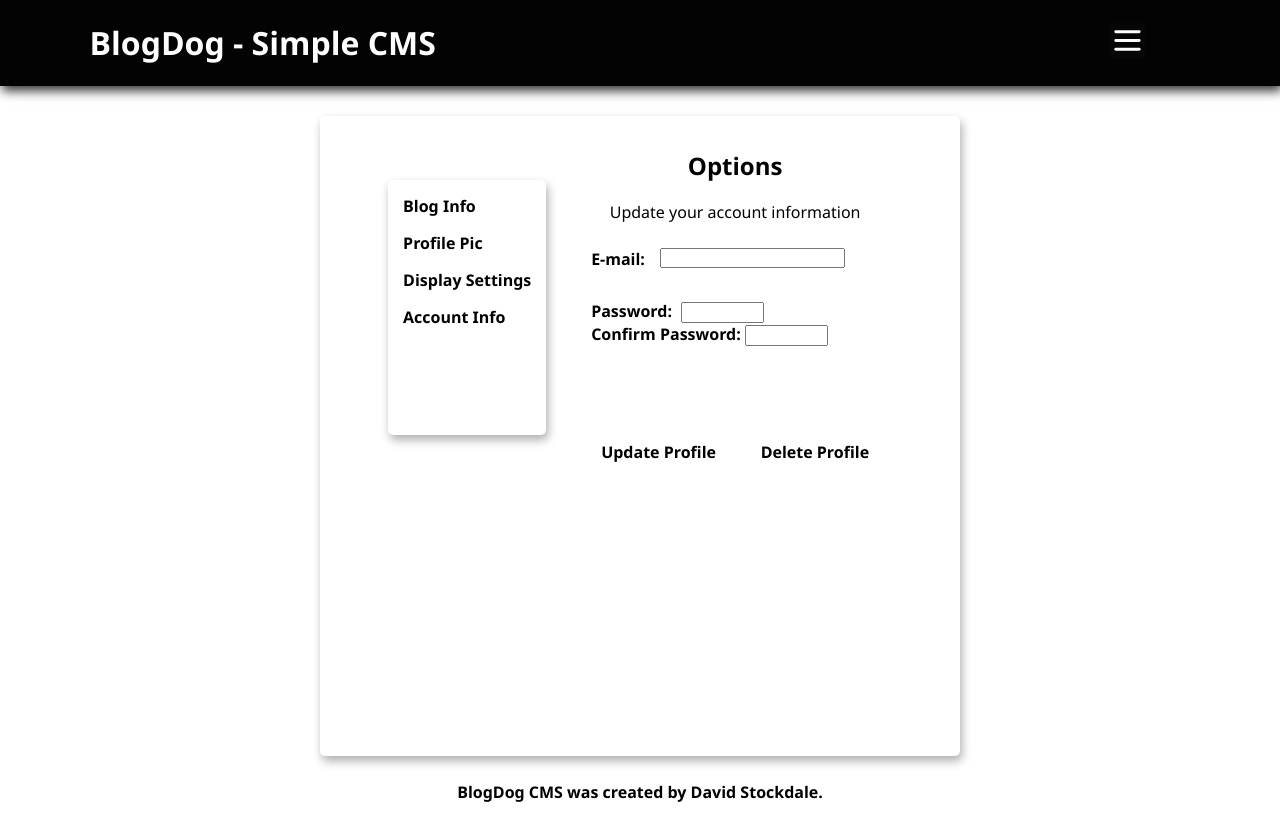
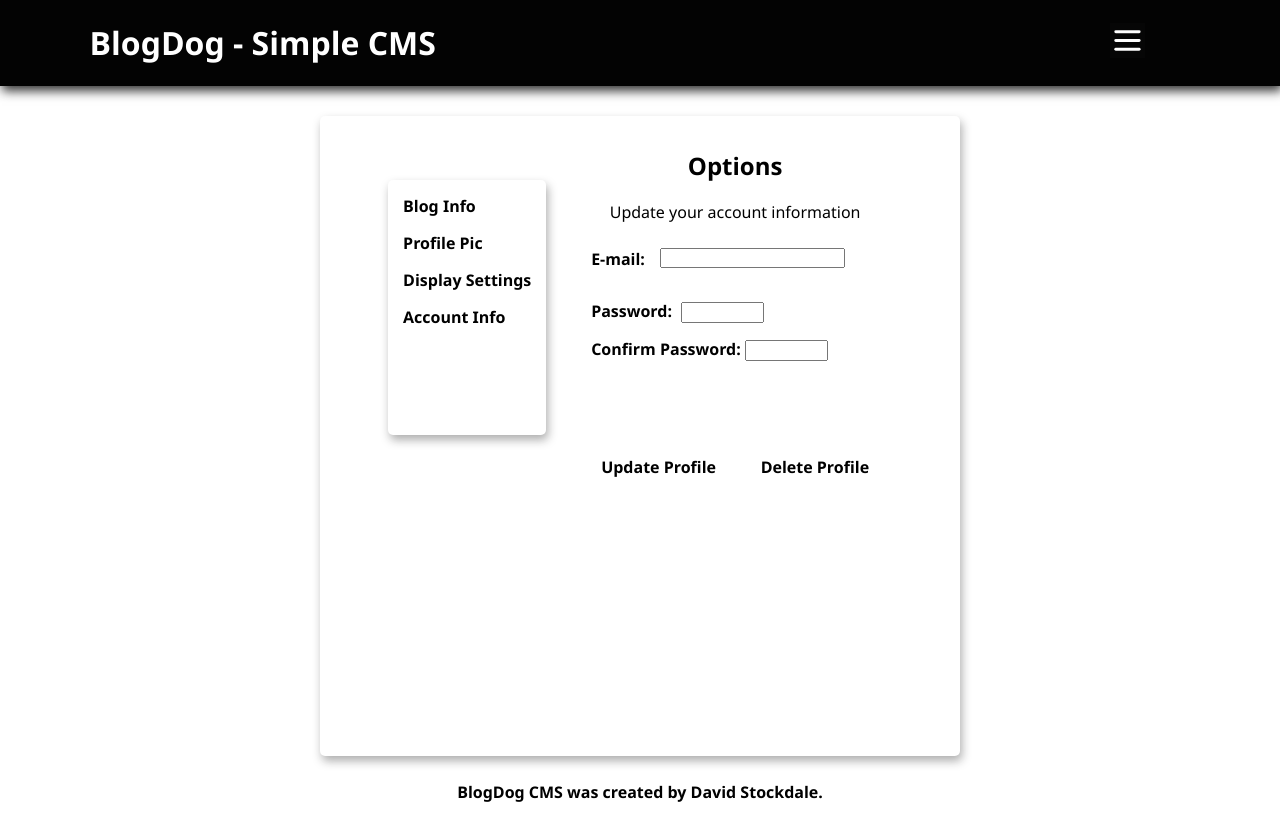
Before and after one commit to dstock3/blog-dog, a React (Create React App) app: page /blog-dog/options in a window 1280 px wide. Both pictures are taken after a click on the item "Account Info". Shown: the top 840 px of the page. Built offline with nearby package versions, Linux system fonts and the light colour scheme; no server answers.

Commit message:
Made stylistic adjustment to Account Info section in Options.

```diff
--- a/src/components/style/options.css
+++ b/src/components/style/options.css
@@ -243,6 +243,10 @@
     text-align: center;
 }
 
+.confirm-pw-subcontainer {
+    margin-top: 15px;
+}
+
 @media only screen and (max-width: 900px) {
     .options-page {
         width: 95%;
```
